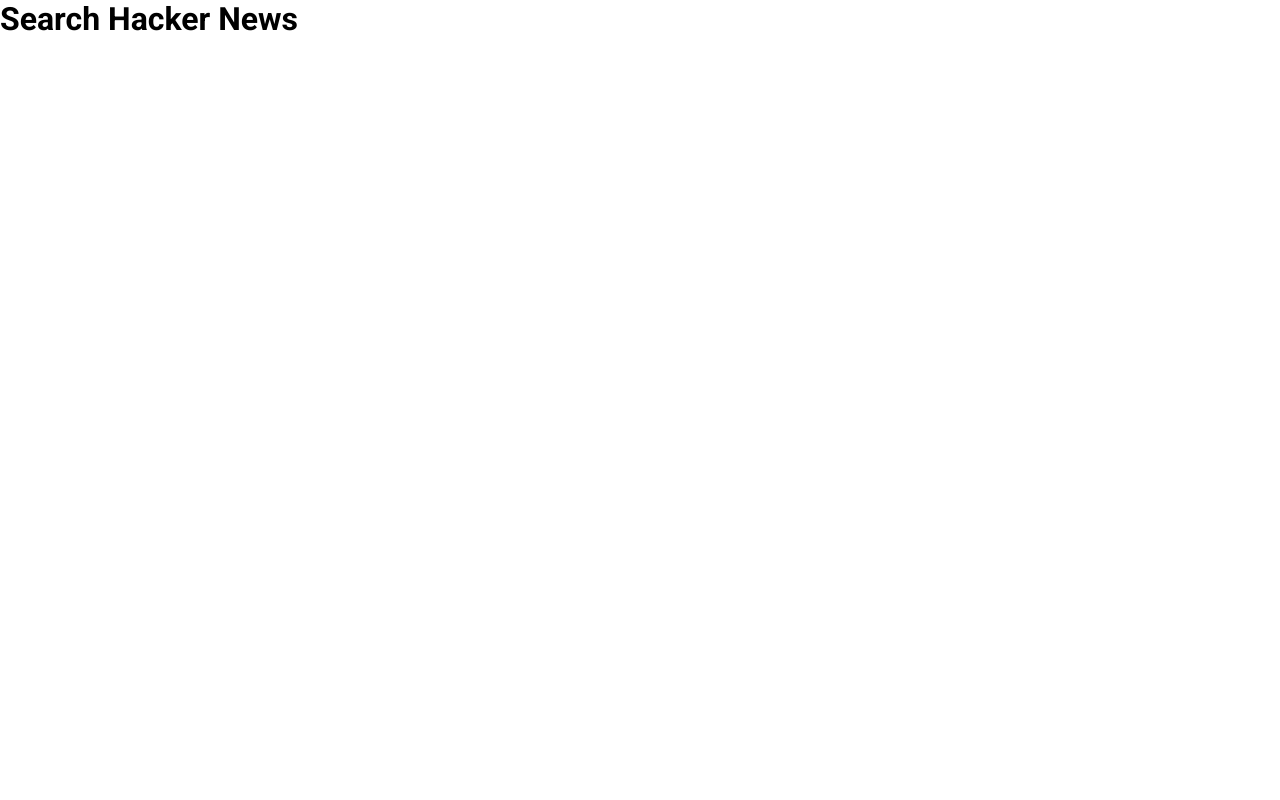
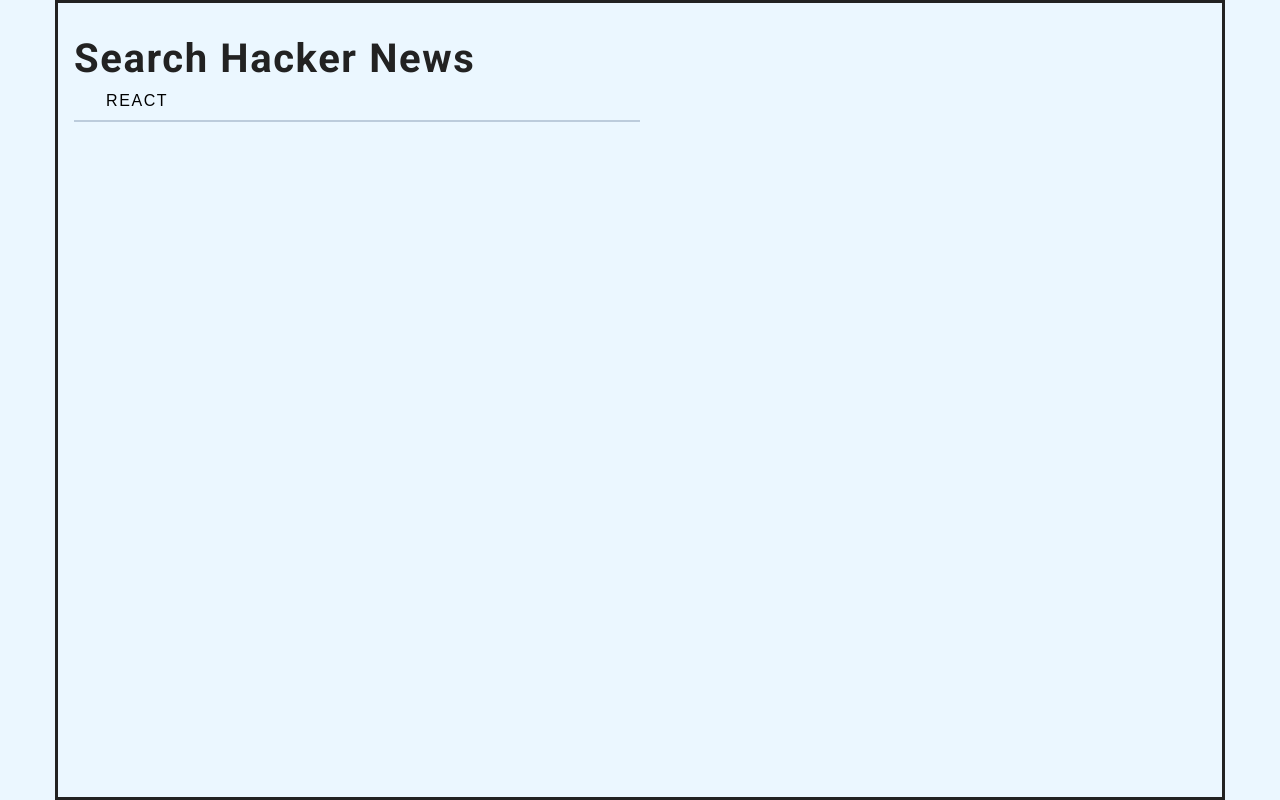
Before and after one commit to ajarek/react-43-vite-ts-hacker-news, a React (Vite) app: page / in a window 1280 px wide. Built offline with nearby package versions, Linux system fonts and the light colour scheme.

Commit message:
added search input & logic

```diff
--- a/src/App.tsx
+++ b/src/App.tsx
@@ -1,11 +1,25 @@
+import { ElementType, SetStateAction, useEffect, useRef, useState } from 'react'
+import SearchInput  from './components/SearchInput'
+function App() {
+  const url = 'https://hn.algolia.com/api/v1/search?query=pizza&page=0'
+  const [valueSearch, setValueSearch] = useState('React')
+  const searchInput = useRef<HTMLInputElement>(null)
 
+  const InputSearch = (e: { target: { value: SetStateAction<string> } }) => {
+    setValueSearch(e.target.value)
+  }
+  useEffect(() => {
+    searchInput.current?.focus()
+  }, [])
+  return (
+    <div className='App'>
+      <h1> Search Hacker News</h1>
+      <SearchInput
+       onChange={InputSearch}
+       value={valueSearch}
+       focus={searchInput}
 
-function App() {
-  const url='https://hn.algolia.com/api/v1/search?query=pizza&page=0'
-
-  return (
-    <div className="App">
-     <h1> Search Hacker News</h1>
+      />
     </div>
   )
 }
--- /dev/null
+++ b/src/components/SearchInput.tsx
@@ -0,0 +1,19 @@
+type Props ={
+  value: string
+  onChange: (e: React.ChangeEvent<HTMLInputElement>)=> void
+  focus:any
+}
+const SearchInput = ({ onChange, value,focus}:Props) => {
+  return (
+    <div className='search-input'>
+      <input
+        type='text'
+        value={value}
+        onChange={onChange}
+        ref={focus}
+      />
+    </div>
+  )
+}
+
+export default SearchInput
--- a/src/index.css
+++ b/src/index.css
@@ -4,6 +4,74 @@
   padding:0;
   box-sizing: border-box;
 }
+:root{
+  --clr-primary-1: #063251;
+    --clr-primary-2: #104e7a;
+    --clr-primary-3: #1a6aa2;
+    --clr-primary-4: #2d87c8;
+    --clr-primary-5: #49a6e9;
+    --clr-primary-6: #6ebef7;
+    --clr-primary-7: #8bcbf9;
+    --clr-primary-8: #a5d5f8;
+    --clr-primary-9: #c5e5fc;
+    --clr-primary-10: #ebf7ff;
+    --clr-grey-1: #102a42;
+    --clr-grey-2: #243a52;
+    --clr-grey-3: #324d67;
+    --clr-grey-4: #48647f;
+    --clr-grey-5: #617d98;
+    --clr-grey-6: #829ab0;
+    --clr-grey-7: #9eb2c7;
+    --clr-grey-8: #bcccdc;
+    --clr-grey-9: #dae2ec;
+    --clr-grey-10: #f1f5f8;
+    --clr-white: #fff;
+    --clr-red-dark: #bb2525;
+    --clr-red-light: #e66b6b;
+    --clr-green-dark: #25bb32;
+    --clr-green-light: #6be675;
+    --clr-black: #222;
+    --transition: all 0.3s linear;
+    --spacing: 0.1rem;
+    --radius: 0.25rem;
+    --light-shadow: 0 5px 15px rgba(0,0,0,0.1);
+    --dark-shadow: 0 5px 15px rgba(0,0,0,0.2);
+    --max-width: 1170px;
+    --fixed-width: 620px;
+}
 body{
   font-family: 'Roboto', sans-serif;
+  background-color: var(--clr-primary-10);
+  color: var(--clr-black);
 }
+.App{
+  max-width: var(--max-width);
+  min-height: 100vh;
+  margin: 0 auto;
+  border: solid;
+  padding: 2rem 1rem;
+}
+.App h1{
+  font-size: 2.5rem;
+  letter-spacing: var(--spacing);
+}
+.search-input{
+  width: 50%;
+}
+.search-input input{
+  height: 2.5rem;
+  width: 100%;
+  border: none;
+  border-bottom: 2px solid var(--clr-grey-8);
+  padding: 0 2rem;
+  font-size:1rem ;
+  text-transform: uppercase;
+  letter-spacing: var(--spacing);
+  background-color: transparent;
+  outline: none;
+}
+.search-input input:hover{
+  border-bottom: none;
+  outline: 2px solid var(--clr-black);
+  border-radius: var(--radius);
+}
```
